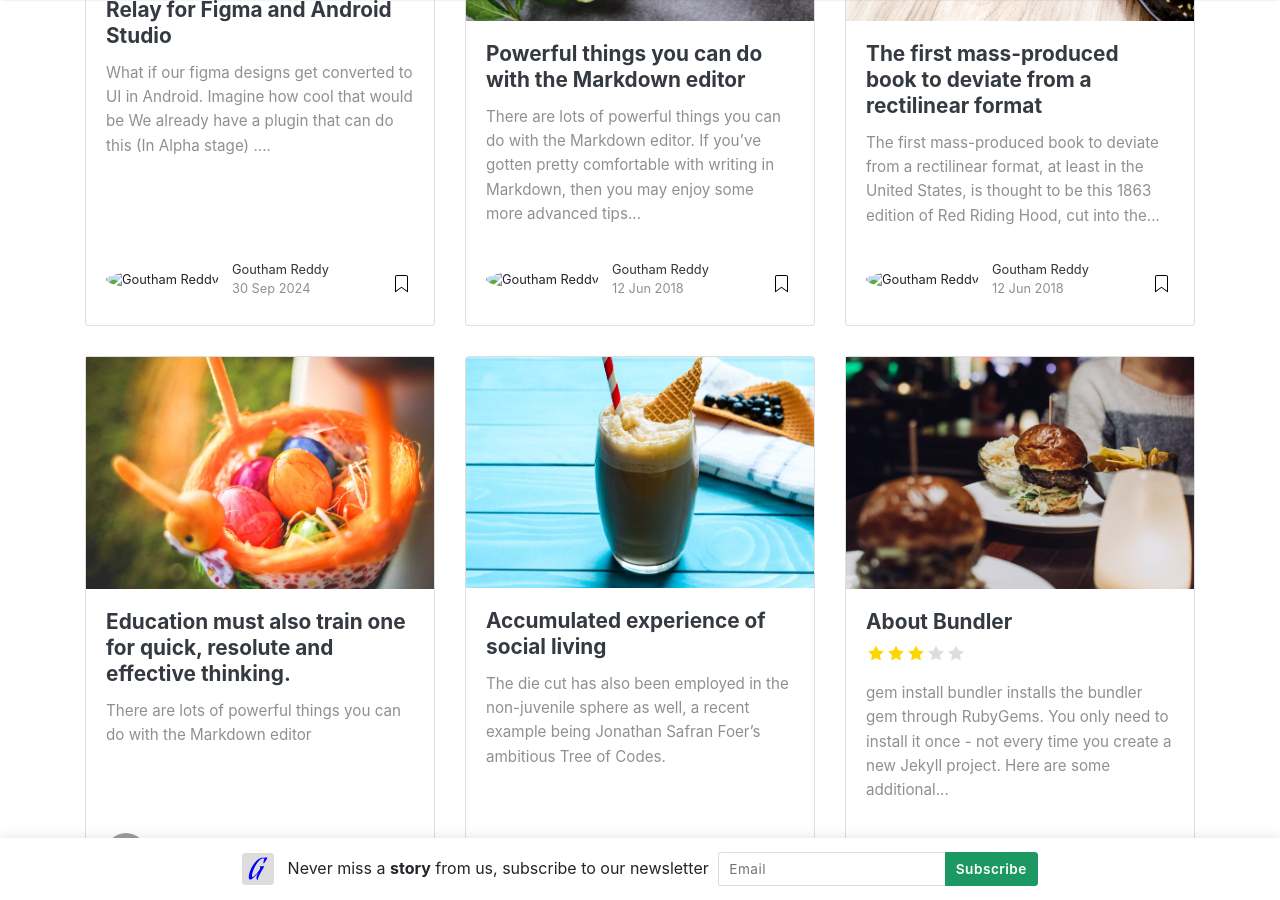
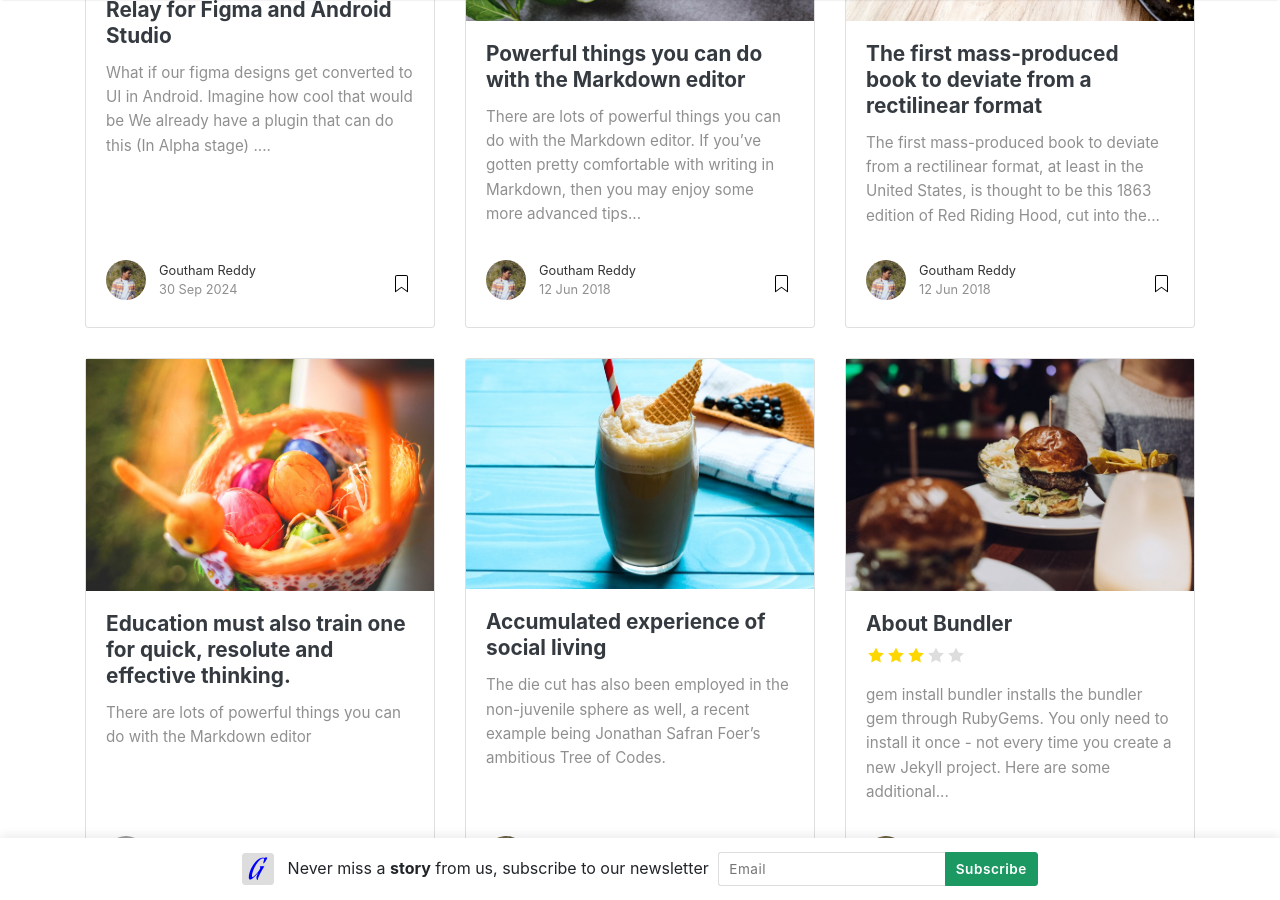
Before and after one commit to zeus512/blog, a Jekyll site: the page built from index.html, in a window 1280 px wide and 900 px high, scrolled down 932 px. Built offline with Jekyll 4.4.1, drawn with Linux system fonts in a browser that asks for light colours; nearby versions of some CDN libraries; the list of posts is cut into pages by our own code; grey boxes are pictures that could not be loaded.

Commit message:
Added Profile photo to fatured trays

```diff
--- a/_includes/featuredbox.html
+++ b/_includes/featuredbox.html
@@ -36,7 +36,7 @@
                                 {% if post.author %}
                                 <span class="meta-footer-thumb">
                                 {% if author.avatar %}
-                                <img class="author-thumb" src="{{site.baseurl}}/{{ author.avatar }}" alt="{{ author.display_name }}">
+                                <img class="author-thumb" src="{{site.baseurl}}/assets/images/{{ author.avatar }}" alt="{{ author.display_name }}">
                                 {% else %}
                                 <img class="author-thumb" src="https://www.gravatar.com/avatar/{{ author.gravatar }}?s=250&d=mm&r=x" alt="{{ author.display_name }}">
                                 {% endif %}
--- a/_includes/postbox.html
+++ b/_includes/postbox.html
@@ -32,7 +32,7 @@
                 {% if post.author %}
                 <span class="meta-footer-thumb">
                 {% if author.avatar %}
-                <img class="author-thumb" src="{{site.baseurl}}/{{ author.avatar }}" alt="{{ author.display_name }}">
+                <img class="author-thumb" src="{{site.baseurl}}/assets/images/{{ author.avatar }}" alt="{{ author.display_name }}">
                 {% else %}
                 <img class="author-thumb" src="https://www.gravatar.com/avatar/{{ author.gravatar }}?s=250&d=mm&r=x" alt="{{ author.display_name }}">
                 {% endif %}
```
